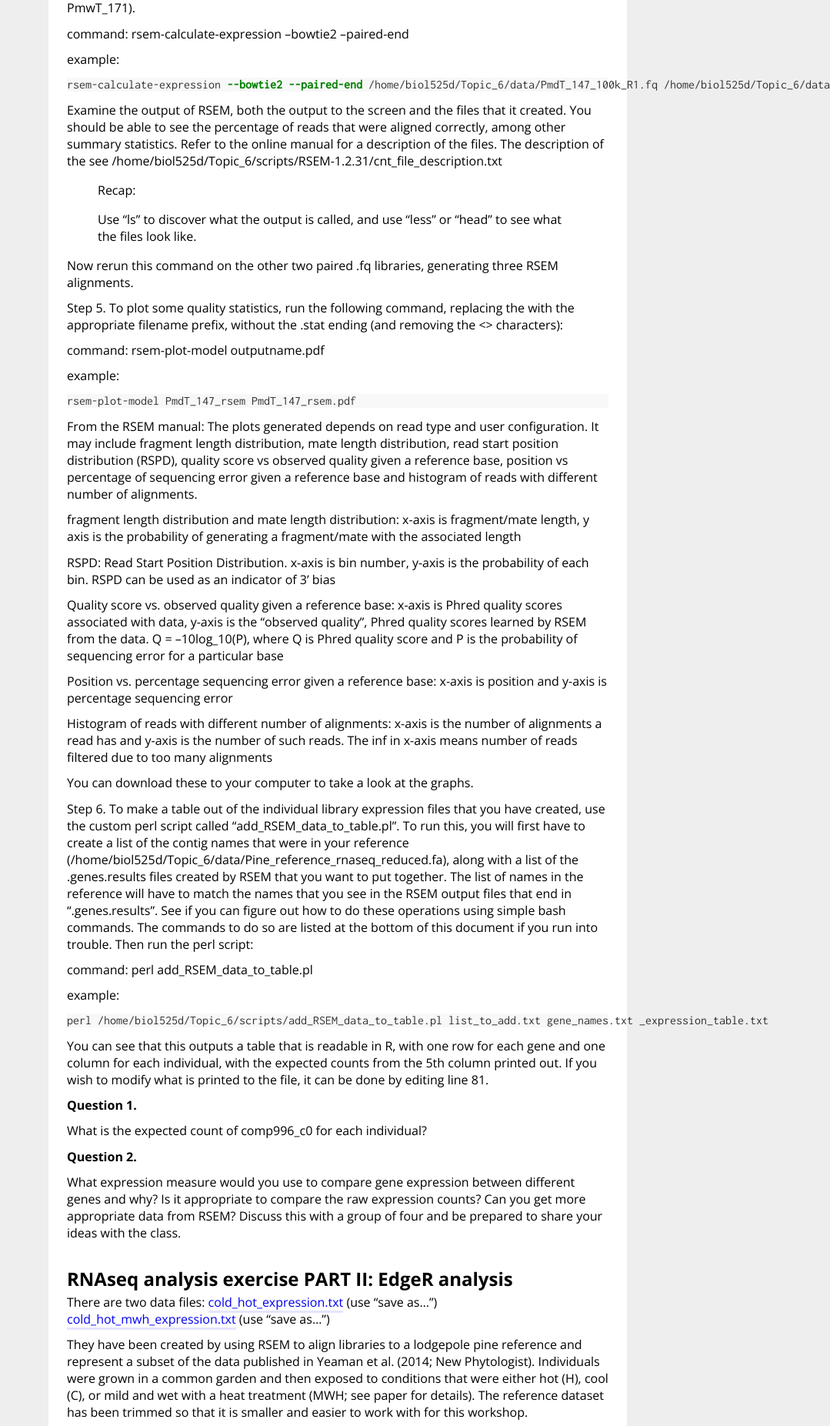
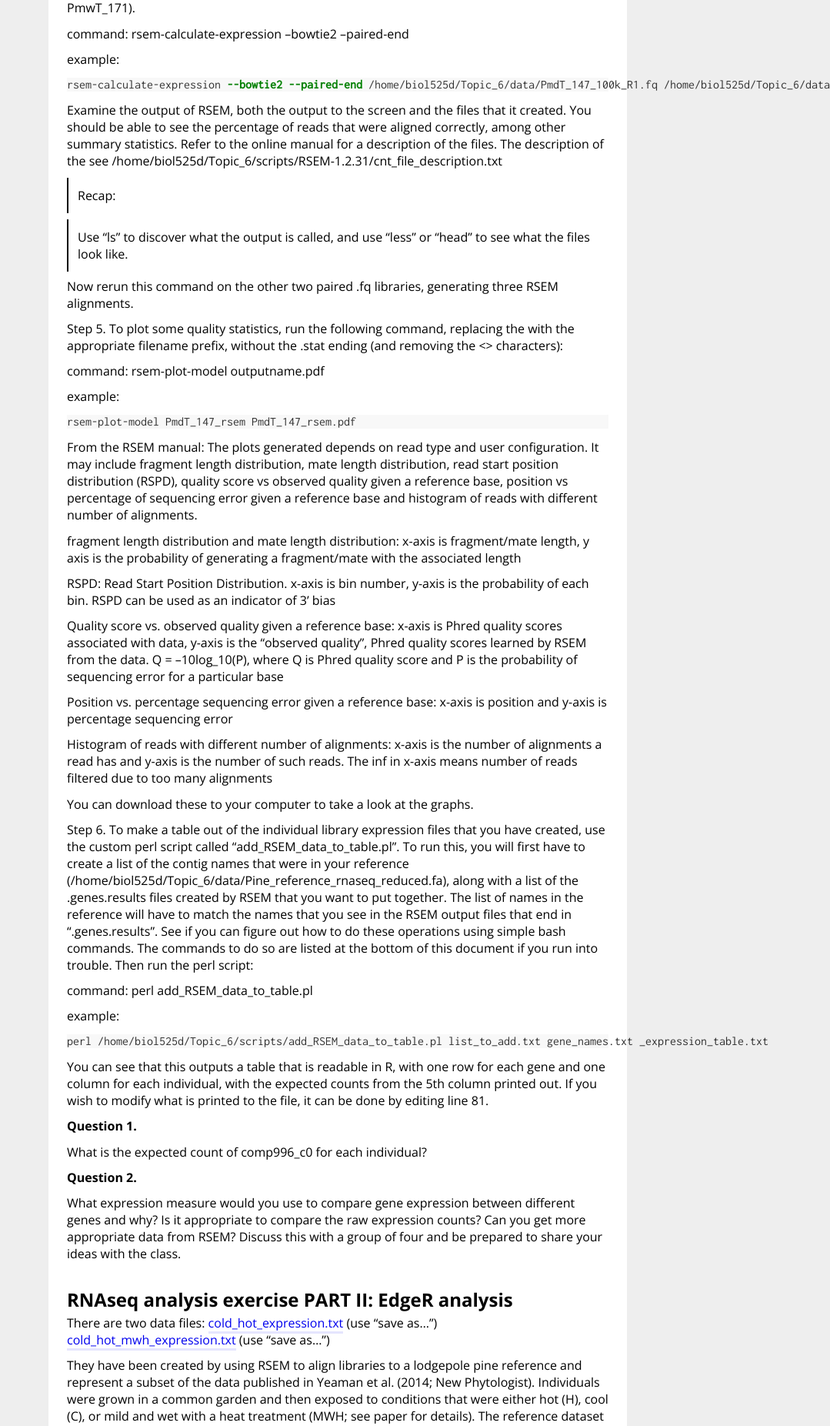
Before and after one commit to owensgl/biol525D, a Jekyll site: the page built from Topic_6/README.md, in a window 1280 px wide. Shown: the part 1485-3338 px from the top of the page at 77% size, without its empty margins (201-1280 px from the left). Built offline with Jekyll 4.4.1, drawn with Linux system fonts in a browser that asks for light colours; our own code applies the rules of GitHub Pages for plain Markdown files.

Commit message:
[styles] blockquotes and keyboard strokes
   - keystrokes can be styled with <kbd></kbd> in markdown

      " press <kbd>Esc</kbd> "

   - blockquotes are a bit more indented to the right, and have a left
     thin border. This is for callouts:

      > *Note*:  this is a good idea.

```diff
--- a/style/styles.css
+++ b/style/styles.css
@@ -15,11 +15,49 @@ h1, h2, h3, p, li, blockquote, th, td, a {
 	font-family: 'Open Sans', sans-serif;
 }
 
+blockquote * {
+    color: inherit;
+}
+
+blockquote p:last-child {
+    margin-bottom: 0;
+}
+
+blockquote {
+    border-left: solid 2px;
+    margin: .5rem 0 .5rem 0;
+    padding: .75rem;
+    /* font-size: 90%; */
+}
+
+
 code {
 	font-size: 100%;
 	font-family: 'Inconsolata', monospace;
 	color: #333;
 	/* padding: 2px 4px; */
+}
+
+/* for showing key strokes
+
+   usage (in markdown), e.g::
+
+        <kbd>ctrl</kbd> + <kbd>alt</kbd> + <kbd>del</kbd>
+*/
+kbd {
+    display: inline-block;
+    margin: 0 .1em;
+    padding: .1em .6em;
+    /* font-family: Arial,"Helvetica Neue",Helvetica,sans-serif; */
+    font-size: 100%;
+    line-height: 1.2;
+    color: #242729;
+    text-shadow: 0 1px 0 #FFF;
+    background-color: #e1e3e5;
+    border: 1px solid #adb3b9;
+    border-radius: 3px;
+    box-shadow: 0 1px 0 rgba(12,13,14,0.2), 0 0 0 2px #FFF inset;
+    white-space: nowrap;
 }
 
 h1, h2, h3 {
```
